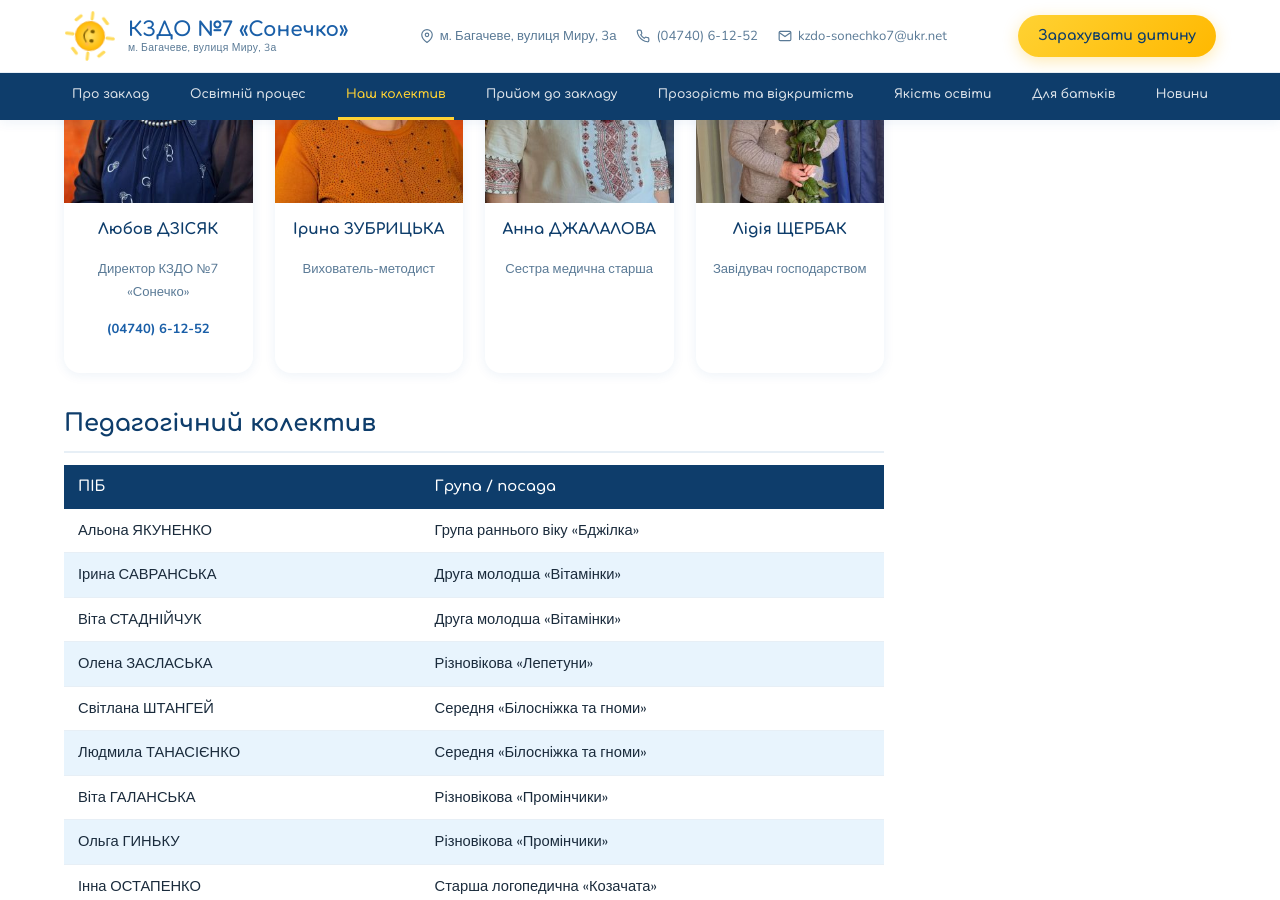
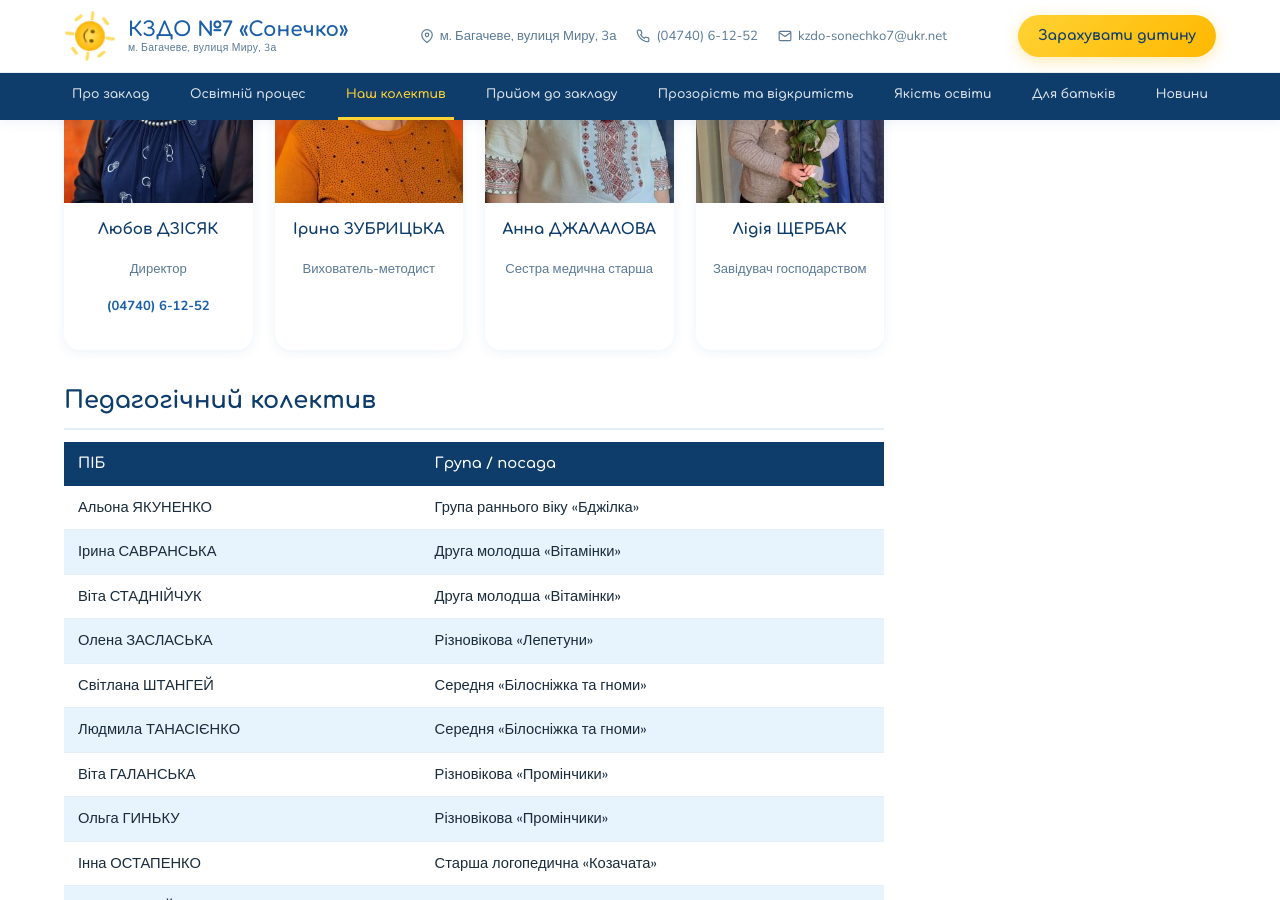
Before and after one commit to sonechko7/sonechko7.github.io, a Jekyll site: the page built from pages/nash-kolektyv.md, in a window 1280 px wide and 900 px high, scrolled down 504 px. Built offline with Jekyll 4.4.1, drawn with Linux system fonts in a browser that asks for light colours.

Commit message:
Update Наш колектив “team”

```diff
--- a/_data/team.yml
+++ b/_data/team.yml
@@ -1,51 +1,49 @@
 administration:
-  - name: "Любов ДЗІСЯК"
-    role: "Директор КЗДО №7 «Сонечко»"
-    phone: "(04740) 6-12-52"
-    photo: "/assets/images/uploads/Дзісяк Л, В,.jpg"
-  - name: "Ірина ЗУБРИЦЬКА"
-    role: "Вихователь-методист"
-    photo: "/assets/images/uploads/Зубрицька.jpg"
-  - name: "Анна ДЖАЛАЛОВА"
-    role: "Сестра медична старша"
-    photo: "/assets/images/uploads/Джалалова.jpg"
-  - name: "Лідія ЩЕРБАК"
-    role: "Завідувач господарством"
-    photo: "/assets/images/uploads/Щербак.jpg"
-
+  - name: Любов ДЗІСЯК
+    role: Директор
+    phone: (04740) 6-12-52
+    photo: /assets/images/uploads/Дзісяк Л, В,.jpg
+  - name: Ірина ЗУБРИЦЬКА
+    role: Вихователь-методист
+    phone: ''
+    photo: /assets/images/uploads/Зубрицька.jpg
+  - name: Анна ДЖАЛАЛОВА
+    role: Сестра медична старша
+    photo: /assets/images/uploads/Джалалова.jpg
+  - name: Лідія ЩЕРБАК
+    role: Завідувач господарством
+    photo: /assets/images/uploads/Щербак.jpg
 teachers:
-  - name: "Альона ЯКУНЕНКО"
-    role: "Група раннього віку «Бджілка»"
-  - name: "Ірина САВРАНСЬКА"
-    role: "Друга молодша «Вітамінки»"
-  - name: "Віта СТАДНІЙЧУК"
-    role: "Друга молодша «Вітамінки»"
-  - name: "Олена ЗАСЛАСЬКА"
-    role: "Різновікова «Лепетуни»"
-  - name: "Світлана ШТАНГЕЙ"
-    role: "Середня «Білосніжка та гноми»"
-  - name: "Людмила ТАНАСІЄНКО"
-    role: "Середня «Білосніжка та гноми»"
-  - name: "Віта ГАЛАНСЬКА"
-    role: "Різновікова «Промінчики»"
-  - name: "Ольга ГИНЬКУ"
-    role: "Різновікова «Промінчики»"
-  - name: "Інна ОСТАПЕНКО"
-    role: "Старша логопедична «Козачата»"
-  - name: "Інна СТАДНІЙЧУК"
-    role: "Старша «Барвінок»"
-  - name: "Наталія БЕРЕГОВЕНКО"
-    role: "Старша «Барвінок»"
-
+  - name: Альона ЯКУНЕНКО
+    role: Група раннього віку «Бджілка»
+  - name: Ірина САВРАНСЬКА
+    role: Друга молодша «Вітамінки»
+  - name: Віта СТАДНІЙЧУК
+    role: Друга молодша «Вітамінки»
+  - name: Олена ЗАСЛАСЬКА
+    role: Різновікова «Лепетуни»
+  - name: Світлана ШТАНГЕЙ
+    role: Середня «Білосніжка та гноми»
+  - name: Людмила ТАНАСІЄНКО
+    role: Середня «Білосніжка та гноми»
+  - name: Віта ГАЛАНСЬКА
+    role: Різновікова «Промінчики»
+  - name: Ольга ГИНЬКУ
+    role: Різновікова «Промінчики»
+  - name: Інна ОСТАПЕНКО
+    role: Старша логопедична «Козачата»
+  - name: Інна СТАДНІЙЧУК
+    role: Старша «Барвінок»
+  - name: Наталія БЕРЕГОВЕНКО
+    role: Старша «Барвінок»
 specialists:
-  - name: "Дарина МУСІЄНКО"
-    role: "Практичний психолог"
-  - name: "Людмила ПОЖАРНИЦЬКА"
-    role: "Вчитель-логопед"
-  - name: "Олена ТАРАНЕНКО, Інна МЕДВЕДЕВА"
-    role: "Керівники музичні"
-
-development_text: "Педагогічні працівники КЗДО №7 «Сонечко» систематично підвищують свою кваліфікацію на курсах при ЧОІПОПП, беруть участь у семінарах, тренінгах та вебінарах МОН України."
+  - name: Дарина МУСІЄНКО
+    role: Практичний психолог
+  - name: Людмила ПОЖАРНИЦЬКА
+    role: Вчитель-логопед
+  - name: Олена ТАРАНЕНКО, Інна МЕДВЕДЕВА
+    role: Керівники музичні
+development_text: Педагогічні працівники КЗДО №7 «Сонечко» систематично підвищують свою кваліфікацію на курсах при ЧОІПОПП, беруть участь у семінарах, тренінгах та вебінарах МОН України.
 development_photos:
-  - "/assets/images/uploads/щаслива лапа.jpg"
-  - "/assets/images/uploads/ми нащадки Кобзаря.jpg"
+  - /assets/images/uploads/щаслива лапа.jpg
+  - /assets/images/uploads/ми нащадки Кобзаря.jpg
```
